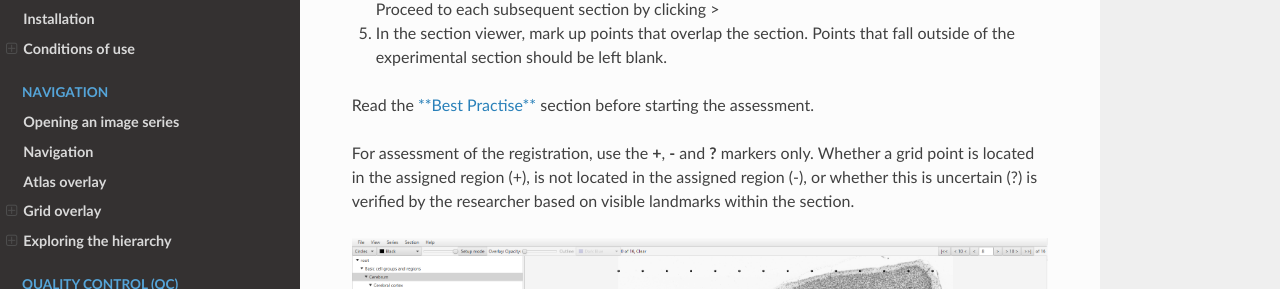
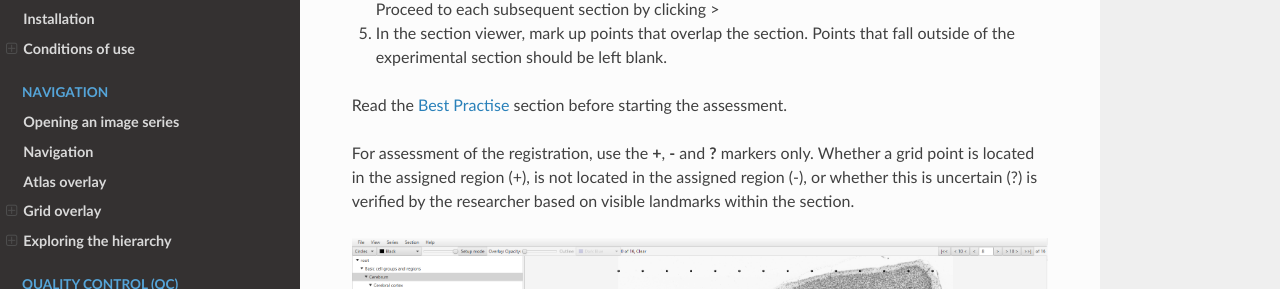
Before and after one commit to Neural-Systems-at-UIO/QCAlign, a Sphinx documentation site: the page built from docs/QCatlasmaps.rst, in a window 1280 px wide and 900 px high, scrolled down 464 px. Shown: the part 162-451 px from the top of the window. Built offline with Sphinx 7.4.7 and the Read the Docs theme 2.0.0, drawn with Linux system fonts in a browser that asks for light colours.

```diff
--- a/docs/QCatlasmaps.rst
+++ b/docs/QCatlasmaps.rst
@@ -18,7 +18,7 @@ How to perform the assessment
 
 5. In the section viewer, mark up points that overlap the section. Points that fall outside of the experimental section should be left blank.
 
-Read the `**Best Practise** <https://qcalign.readthedocs.io/en/latest/QCatlasmaps.html#best-practise>`_ section before starting the assessment.
+Read the `Best Practise <https://qcalign.readthedocs.io/en/latest/QCatlasmaps.html#best-practise>`_ section before starting the assessment.
 
 For assessment of the registration, use the **+**, **-** and **?** markers only. Whether a grid point is located in the assigned region (+), is not located in the assigned region (-), or whether this is uncertain (?) is verified by the researcher based on visible landmarks within the section.
 
```
